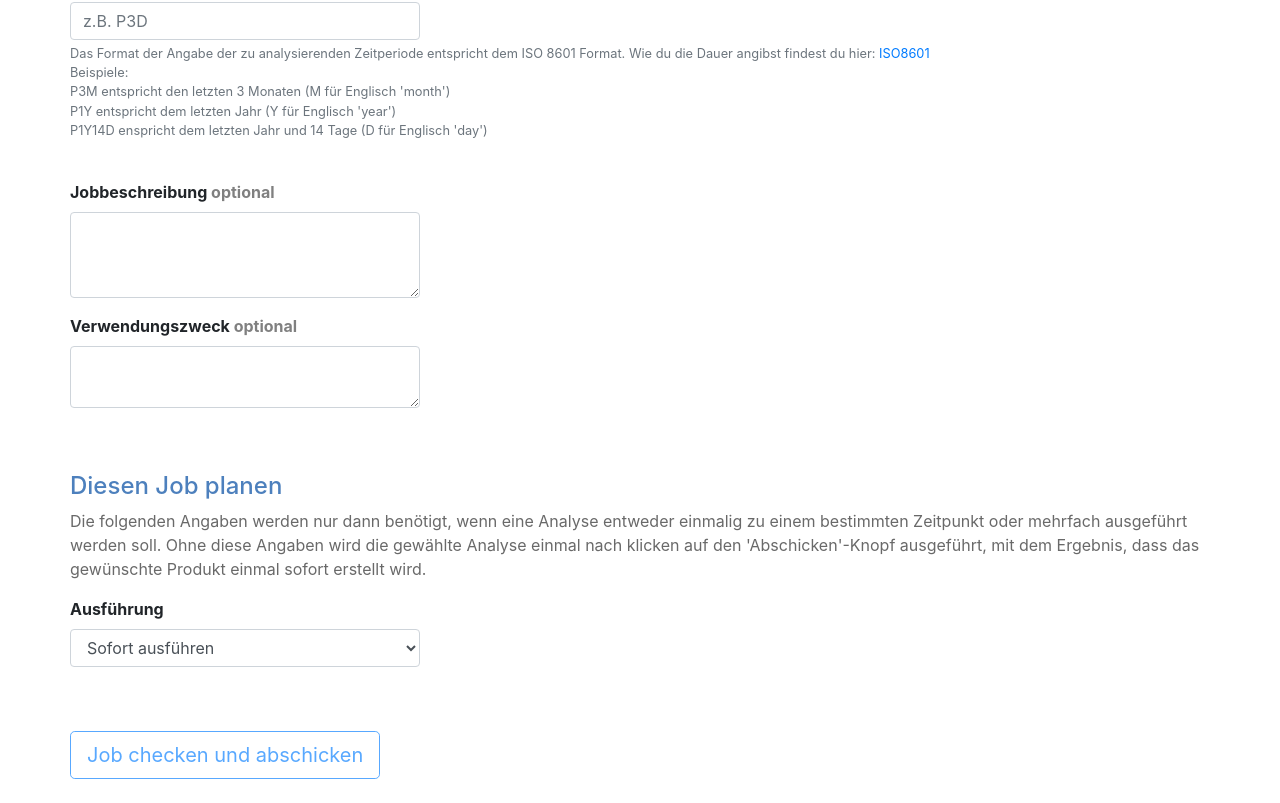
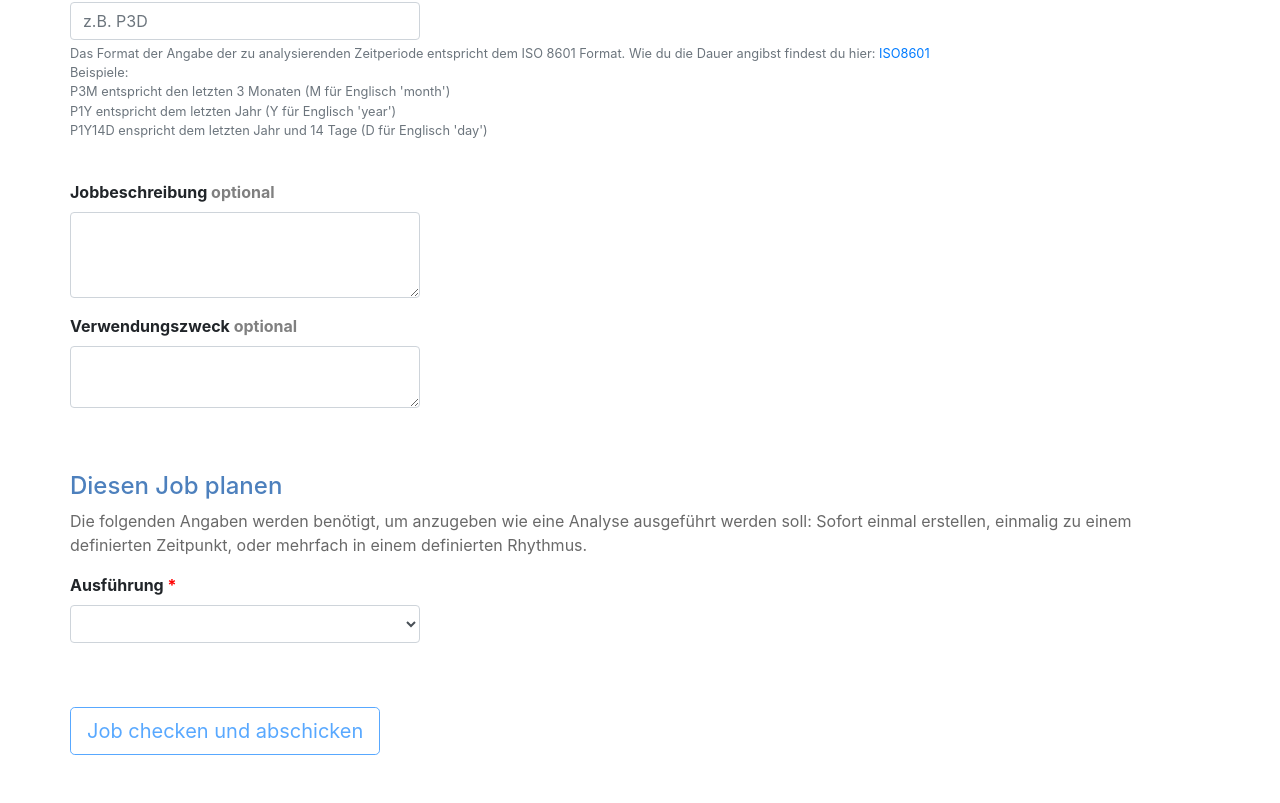
Before and after one commit to lukasbutzmann/job-manager-ui, an Angular app: page /newJob in a window 1280 px wide. Shown: the part 578-1381 px from the top of the page. After the commit the page ends 1357 px from the top, so only its background shows below. Built offline with nearby package versions, Linux system fonts and the light colour scheme.

Commit message:
adjust planning functionality: enable immediate and interval processing

```diff
--- a/src/app/job-new/job-new.component.html
+++ b/src/app/job-new/job-new.component.html
@@ -184,24 +184,23 @@
 
       <h4 style="color: #4d80bd;">Diesen Job planen</h4>
       <p style="color: dimgray;">
-        Die folgenden Angaben werden nur dann benötigt, wenn eine Analyse
-        entweder einmalig zu einem bestimmten Zeitpunkt oder mehrfach ausgeführt
-        werden soll. Ohne diese Angaben wird die gewählte Analyse einmal nach
-        klicken auf den 'Abschicken'-Knopf ausgeführt, mit dem Ergebnis, dass
-        das gewünschte Produkt einmal sofort erstellt wird.
+        Die folgenden Angaben werden benötigt, um anzugeben wie eine Analyse ausgeführt werden soll:
+        Sofort einmal erstellen, einmalig zu einem definierten Zeitpunkt, oder mehrfach in einem definierten Rhythmus.
       </p>
 
       <!--Product creation planing-->
       <div class="form-group">
-        <label>Ausführung</label>
+        <label>Ausführung <span style="color: red;">*</span></label>
         <select
           style="max-width: 350px;"
           class="form-control"
           id="planProcessing"
           name="planProcessing"
           [(ngModel)]="planProcessing"
+          required
         >
-          <option selected>Sofort ausführen</option>
+          <option selected></option>
+          <option>Sofort ausführen</option>
           <option>Einmalige Produkterstellung planen</option>
           <option>Regelmäßige Produkterstellung planen</option>
         </select>
@@ -212,7 +211,10 @@
         class="form-group"
         *ngIf="planProcessing == 'Regelmäßige Produkterstellung planen'"
       >
-        <label for="pattern">Ausführungsmoment als Cronjob</label>
+        <label for="pattern"
+          >Ausführungsmoment als Cronjob
+          <span style="color: red;">*</span></label
+        >
         <input
           style="max-width: 350px;"
           class="form-control"
@@ -220,6 +222,7 @@
           placeholder="z.B.   5 0 * 8 *"
           ngModel
           name="pattern"
+          required
         />
         <small id="Help" class="form-text text-muted">
           Wie du einen Cronjob angibst findest du hier:
@@ -248,34 +251,39 @@
       </div> -->
 
       <!-- Datepicker-->
-            <div
+      <div
         class="from-group"
         *ngIf="planProcessing == 'Einmalige Produkterstellung planen'"
       >
-        <label for="datePicker">Datum der Produkterstellung</label> <br />
+        <label for="datePicker"
+          >Datum der Produkterstellung <span style="color: red;">*</span></label
+        >
+        <br />
         <ngb-datepicker
           id="datePicker"
           name="datePicker"
           #dp
           [(ngModel)]="datePickerModel"
           (navigate)="date = $event.next"
+          required
         ></ngb-datepicker>
         <!-- <pre>datePickerModel: {{ datePickerModel | json }}</pre> -->
       </div>
-      <br>
-
-
+      <br />
 
       <!-- Timepicker-->
-            <div
+      <div
         class="from-group"
         *ngIf="planProcessing == 'Einmalige Produkterstellung planen'"
       >
-        <label for="timePicker">Zeit der Produkterstellung</label>
+        <label for="timePicker"
+          >Zeit der Produkterstellung <span style="color: red;">*</span></label
+        >
         <ngb-timepicker
           [(ngModel)]="time"
           id="timePicker"
           name="timePicker"
+          required
         ></ngb-timepicker>
         <!-- <hr />
         <pre>Selected time: {{ time | json }}</pre> -->
@@ -305,6 +313,13 @@
         <!--[disabled]="!f.valid" -->
         Job checken und abschicken
       </button>
+
+
+
+
+
+
+
 
       <!-------------------Modal----------------------->
 
@@ -351,11 +366,20 @@
             <b>Produkt: </b> <br />
             {{ jobForPost.productCollection }}
           </p>
+
           <!--Period-->
-          <p *ngIf="jobForPost.temporalCoverage.duration">
+          <p>
             <b>Zeitliche Abdeckung: </b> <br />
             {{ jobForPost.temporalCoverage.duration }}
           </p>
+
+          <!--Process planning-->
+          <p>
+            <b>
+              Analyseausführung:</b> <br>
+              {{f.controls['planProcessing'].value}}
+          </p>
+
           <!--Cron Pattern-->
           <p *ngIf="jobForPost.execution.pattern">
             <b>Ausführungsmoment: </b> <br />
@@ -381,6 +405,7 @@
                 {{ input.value }}
               </p>
             </div>
+
             <!--Copernicus-->
             <div *ngIf="input.sourceType == 'CopernicusSubsetDefinition'">
               <p>
@@ -413,7 +438,7 @@
               color: #e3ecf6;
               background-color: #4d80bd;
             "
-            (click)="submitThisJob()"
+            (click)="submitThisJob(); modal.close('Save click')"
           >
             Abschicken
           </button>
--- a/src/app/job-new/job-new.component.ts
+++ b/src/app/job-new/job-new.component.ts
@@ -45,7 +45,7 @@ export class JobNewComponent implements OnInit {
   receivedCloudCoverage: Event;
 
   // For process planing
-  planProcessing = 'Sofort ausführen';
+  planProcessing = '';
 
   // For error messages
   error: null;
@@ -60,6 +60,8 @@ export class JobNewComponent implements OnInit {
 
   // for Timepicker
   time = { hour: 13, minute: 30 };
+
+
 
   constructor(
     private router: Router,
@@ -116,13 +118,9 @@ export class JobNewComponent implements OnInit {
     // Create list of input subsets as value for post request key 'inputs' by applying custom method 'valueInputs'
     const inputArray = this.valueInputs(this.signupForm);
     // Create date object from input of datepicker and timepicker
-    const jsdate = new Date(
-      this.signupForm.value.datePicker.year,
-      this.signupForm.value.datePicker.month - 1,
-      this.signupForm.value.datePicker.day,
-      this.signupForm.value.timePicker.hour,
-      this.signupForm.value.timePicker.minute);
-    const timeFormatted = jsdate.toISOString();
+    // create datetime for planned single execution
+    const someV = this.createDateTimeObject(this.signupForm);
+    const timeFormatted = someV;
 
     // Set job object which should be sent to server with post request
     this.jobForPost = {
@@ -153,7 +151,7 @@ export class JobNewComponent implements OnInit {
       },
       useCase: this.signupForm.value.useCase,
     };
-    console.log(this.jobForPost);
+    // console.log(this.jobForPost);
   }
 
 
@@ -169,6 +167,7 @@ export class JobNewComponent implements OnInit {
           this.errorStatus = error.status;
           console.log(error);
         });
+    // console.log(this.jobForPost);
   }
 
 
@@ -229,5 +228,25 @@ export class JobNewComponent implements OnInit {
     return relevantProductName;
   }
 
+  /**
+   * The method create a datetime object in case the user selects a planned single process
+   * @param signupForm is an instance of the template form object
+   * @returns Method returns a date time object
+   */
+  private createDateTimeObject(signupForm: NgForm) {
+    if (this.signupForm.value.datePicker && this.signupForm.value.timePicker !== 'undefined') {
+      const jsdate = new Date(
+        signupForm.value.datePicker.year,
+        signupForm.value.datePicker.month - 1,
+        signupForm.value.datePicker.day,
+        signupForm.value.timePicker.hour,
+        signupForm.value.timePicker.minute);
+      console.log(jsdate);
+      return jsdate.toISOString();
+    } else {
+      const jsdate = null;
+      return jsdate;
+    }
+  }
 
 }
--- a/src/app/services/data.service.ts
+++ b/src/app/services/data.service.ts
@@ -24,7 +24,6 @@ export class DataService {
   // Fetch all jobs from server
   getData() {
     return this.http.
-      // tslint:disable-next-line: max-line-length
       get<Page<Job>>(environment.wacodisAPI)
       .pipe(
         catchError(this.handleError)); // http://localhost:8080/jobDefinitions
@@ -47,7 +46,7 @@ export class DataService {
 
   // Handle error
   handleError(error: HttpErrorResponse) {
-    // console.log(error.status);
+    console.log(error.status);
     return throwError(error);
   }
 }
```
